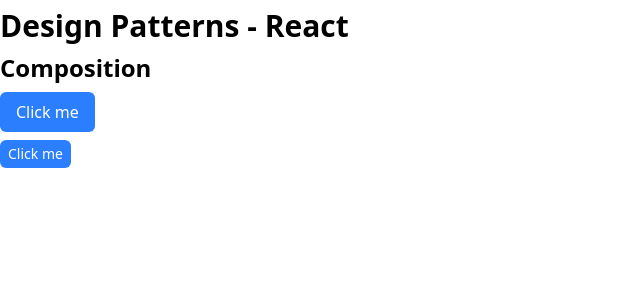
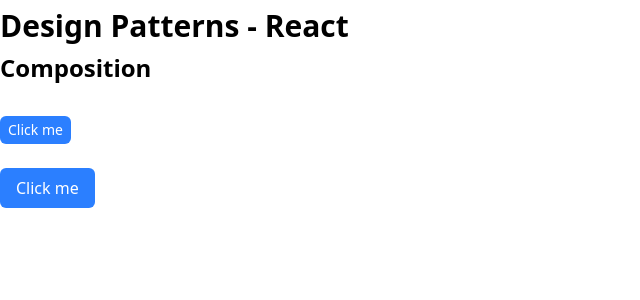
Before and after one commit to bhuvan2205/React-Patterns, a React (Vite) app: page / in a window 1280 px wide. Shown: the top 300 px of the page, without its empty margins (0-640 px from the left). Built offline with nearby package versions, Linux system fonts and the light colour scheme.

Commit message:
Feat: Partial pattern ~ Button

```diff
--- a/src/App.jsx
+++ b/src/App.jsx
@@ -1,4 +1,4 @@
-import { BlueSmallButton, BlueButton } from "./components/composition";
+import { BlueMediumButton, BlueSmallButton } from "./components/composition";
 
 const App = () => {
   return (
@@ -6,14 +6,12 @@ const App = () => {
       <div className="container mx-auto">
         <h1 className="text-3xl font-bold my-2">Design Patterns - React</h1>
         <h2 className="text-2xl font-bold my-2">Composition</h2>
-        <ul>
-          <li className="my-2">
-            <BlueButton text="Click me" />
-          </li>
-          <li className="my-2">
-            <BlueSmallButton text="Click me" />
-          </li>
-        </ul>
+
+        <br />
+        <BlueSmallButton text="Click me" />
+        <br />
+        <br />
+        <BlueMediumButton text="Click me" />
       </div>
     </>
   );
--- a/src/components/composition.jsx
+++ b/src/components/composition.jsx
@@ -1,4 +1,4 @@
-import React from "react";
+import PartialComponent from "./partial";
 
 export const Button = ({ size = "md", text, ...props }) => {
   return (
@@ -13,7 +13,5 @@ export const Button = ({ size = "md", text, ...props }) => {
   );
 };
 
-export const BlueButton = (props) => <Button {...props} />;
-export const BlueSmallButton = (props) => (
-  <Button color="blue" size="sm" {...props} />
-);
+export const BlueSmallButton = PartialComponent(Button, { size: "sm" });
+export const BlueMediumButton = PartialComponent(Button, { size: "md" });
--- /dev/null
+++ b/src/components/partial.jsx
@@ -0,0 +1,7 @@
+import React from "react";
+
+const PartialComponent = (Component, partialProps) => {
+  return (props) => <Component {...partialProps} {...props} />;
+};
+
+export default PartialComponent;
```
